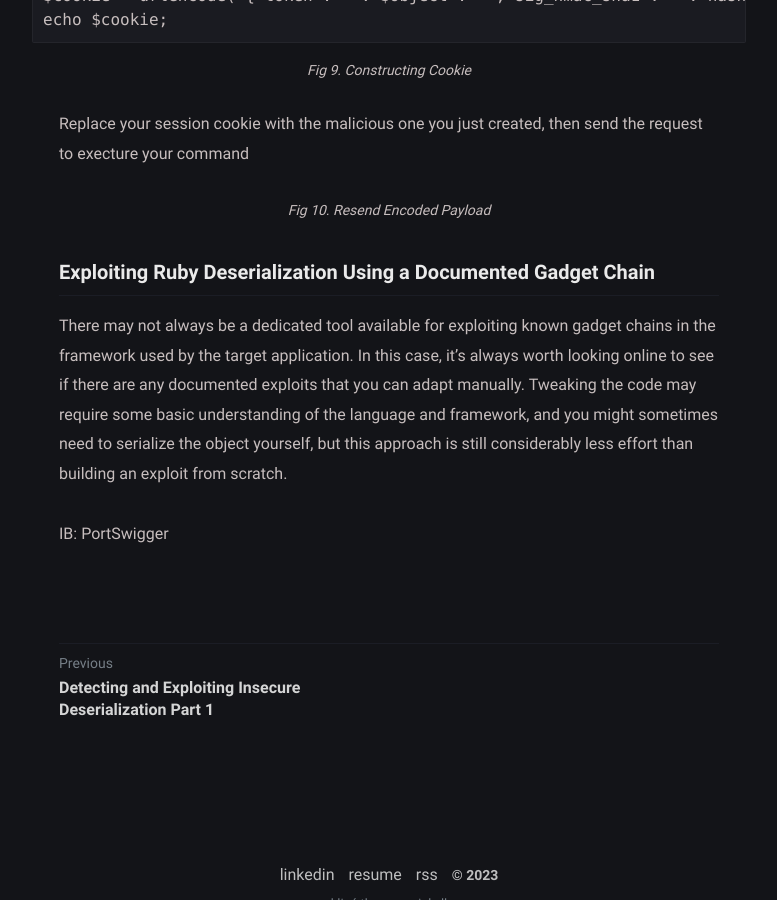
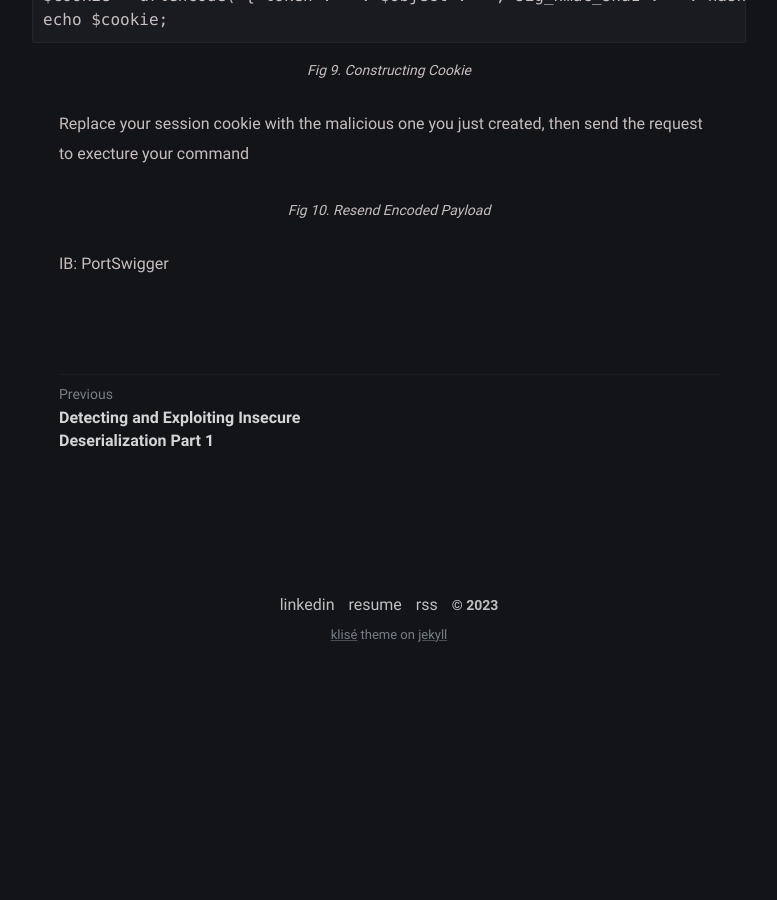
Before and after one commit to william5647/jekyll-william, a Jekyll site: the page built from _posts/insecure-deserialization-2/2023-10-09-insecure-deserialization-2.md, in a window 1280 px wide and 900 px high, scrolled down 2972 px. Shown: the whole window, without its empty margins (251-1028 px from the left). Built offline with Jekyll 4.4.1, drawn with Linux system fonts in a browser that asks for light colours; after the commit the page ends 3651 px from its top, so only the background shows below that.

Commit message:
Update 2023-10-09-insecure-deserialization-2.md

```diff
--- a/_posts/insecure-deserialization-2/2023-10-09-insecure-deserialization-2.md
+++ b/_posts/insecure-deserialization-2/2023-10-09-insecure-deserialization-2.md
@@ -153,9 +153,6 @@ Replace your session cookie with the malicious one you just created, then send t
 <figcaption>Fig 10. Resend Encoded Payload</figcaption>
 </figure>
 
-### Exploiting Ruby Deserialization Using a Documented Gadget Chain
-
-There may not always be a dedicated tool available for exploiting known gadget chains in the framework used by the target application. In this case, it's always worth looking online to see if there are any documented exploits that you can adapt manually. Tweaking the code may require some basic understanding of the language and framework, and you might sometimes need to serialize the object yourself, but this approach is still considerably less effort than building an exploit from scratch.
 
 
 
```
